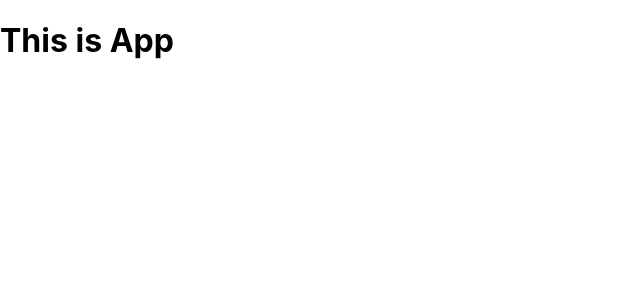
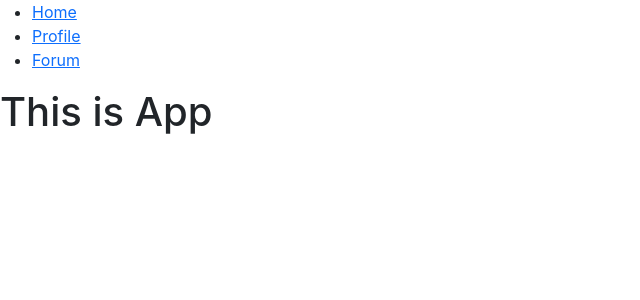
Before and after one commit to joeldevel/using-react-router, a React (Create React App) app: page / in a window 1280 px wide. Shown: the top 300 px of the page, without its empty margins (0-640 px from the left). Built offline with nearby package versions, Linux system fonts and the light colour scheme.

Commit message:
add bootstrap 5 cdn to index.html

```diff
--- a/public/index.html
+++ b/public/index.html
@@ -4,6 +4,8 @@
     <meta charset="utf-8" />
     <meta name="viewport" content="width=device-width, initial-scale=1" />
     <link rel="manifest" href="%PUBLIC_URL%/manifest.json" />
+    <link href="https://cdn.jsdelivr.net/npm/bootstrap@5.1.1/dist/css/bootstrap.min.css" rel="stylesheet" integrity="sha384-F3w7mX95PdgyTmZZMECAngseQB83DfGTowi0iMjiWaeVhAn4FJkqJByhZMI3AhiU" crossorigin="anonymous">
+
     <title>Using router</title>
   </head>
   <body>
--- a/src/Routes.js
+++ b/src/Routes.js
@@ -1,4 +1,4 @@
-import { BrowserRouter, Switch, Route } from "react-router-dom";
+import { BrowserRouter, Switch, Route, Link } from "react-router-dom";
 import App from "./App";
 import Profile from "./Profile";
 import Forum from './Forum';
@@ -6,11 +6,26 @@ import Forum from './Forum';
 const Routes = () => {
   return (
     <BrowserRouter>
+    	<>
+    	<nav>
+          <ul>
+            <li>
+              <Link to="/">Home</Link>
+            </li>
+            <li>
+              <Link to="/profile">Profile</Link>
+            </li>
+            <li>
+              <Link to="/forum">Forum</Link>
+            </li>
+          </ul>
+        </nav>
       <Switch>
         <Route exact path="/" component={App} />
         <Route exact path="/profile" component={Profile} />
         <Route exact path="/forum" component={Forum}/>
       </Switch>
+      </>
     </BrowserRouter>
   );
 };
```
